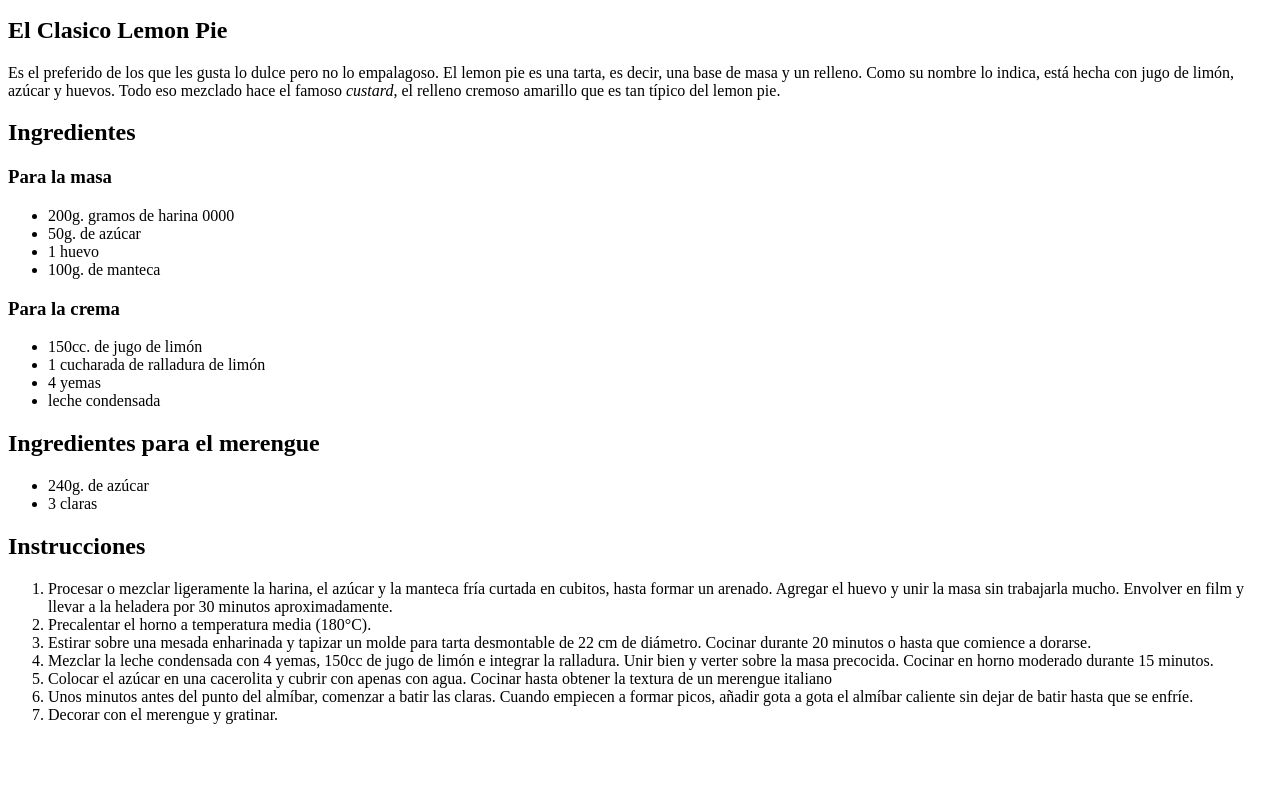
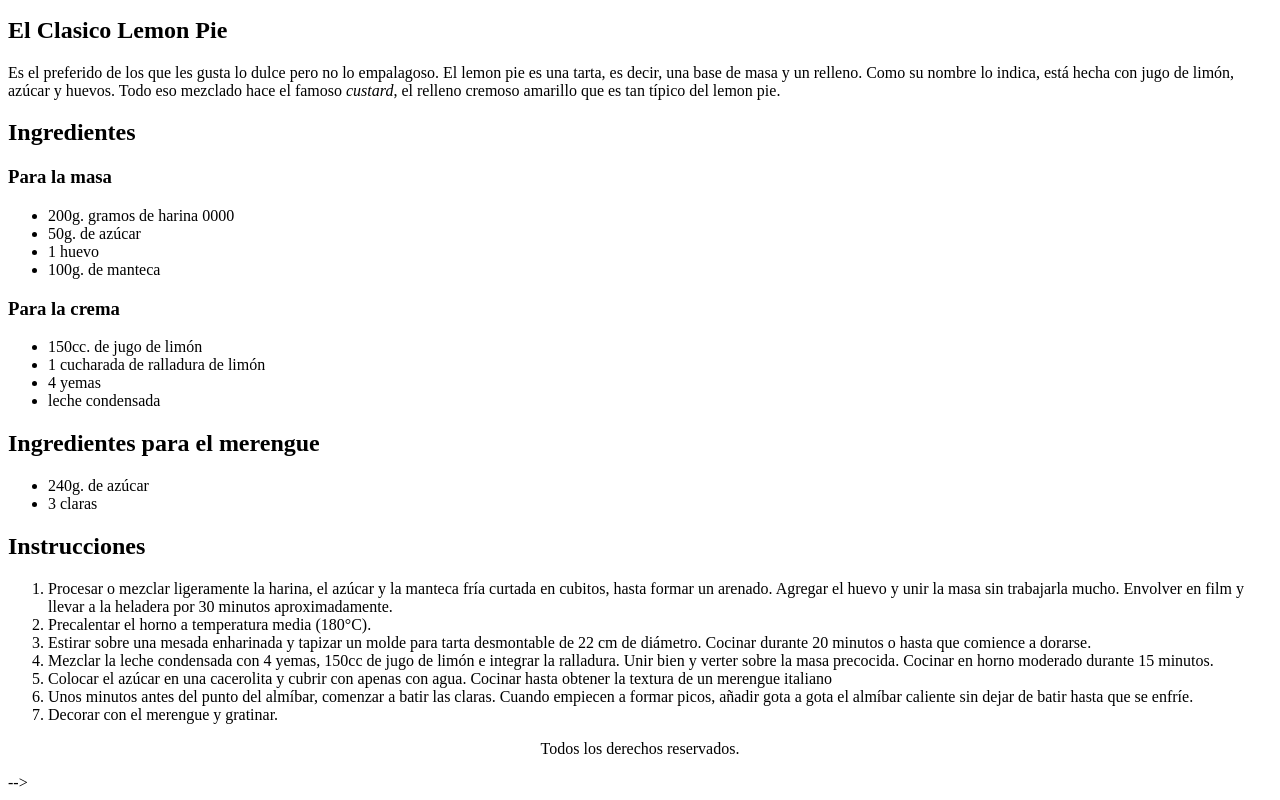
Before and after one commit to nicoezdias/Frontend-1, a plain HTML site: page LemonPie/index.html in a window 1280 px wide. Shown: the part 429-1229 px from the top of the page. Before the commit the page ends 1169 px from the top, so only its background shows below. Drawn offline with Linux system fonts and the light colour scheme.

Commit message:
Agregue footer lemon

```diff
--- a/LemonPie/index.html
+++ b/LemonPie/index.html
@@ -88,8 +88,9 @@
 				</ol>
 			</section>
 		</main>
-		<!-- 		<footer>
+		<footer>
 			<p align="center">Todos los derechos reservados.</p>
-		</footer> -->
+		</footer>
+		-->
 	</body>
 </html>
```
